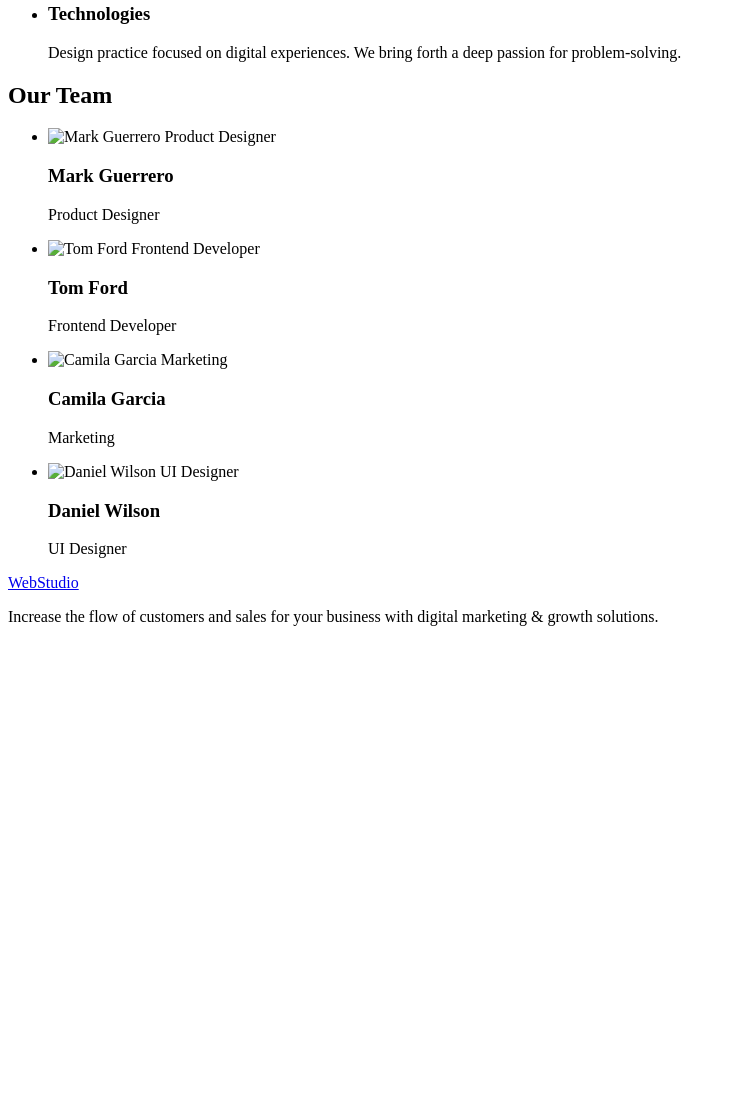
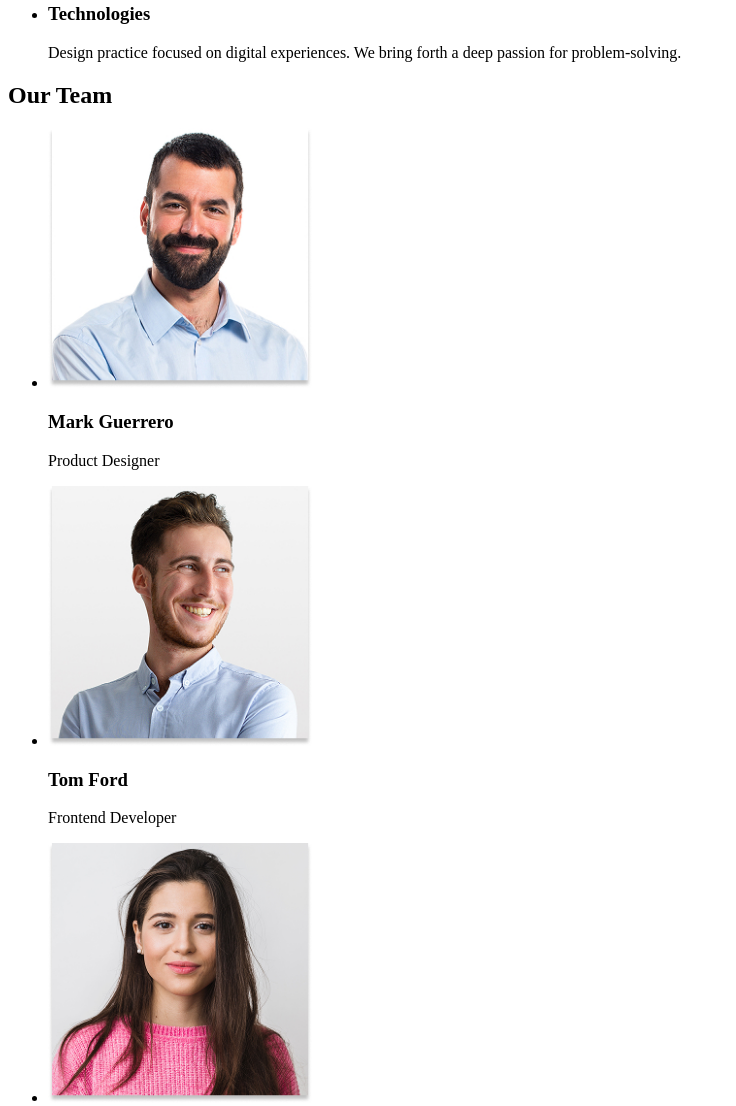
Before and after one commit to Mykola1812-hub/goit-markup-hw-01, a plain HTML site: page index.html in a window 1280 px wide. Shown: the part 532-1638 px from the top of the page, without its empty margins (0-736 px from the left). Before the commit the page ends 1174 px from the top, so only its background shows below. Drawn offline with Linux system fonts and the light colour scheme.

Commit message:
update index html file

```diff
--- a/index.html
+++ b/index.html
@@ -72,25 +72,25 @@
             <h2>Our Team</h2>
             <ul>
                 <li>
-                    <img src="./image/people/MG.jpg" alt="Mark Guerrero Product Designer" width="264" height="260">
+                    <img src="./images/people/MG.jpg" alt="Mark Guerrero Product Designer" width="264" height="260">
                     <h3>Mark Guerrero</h3>
                     <p>Product Designer</p>
                 </li>
 
                 <li>
-                    <img src="./image/people/TM.jpg" alt="Tom Ford Frontend Developer" width="264" height="260">
+                    <img src="./images/people/TM.jpg" alt="Tom Ford Frontend Developer" width="264" height="260">
                     <h3>Tom Ford</h3>
                     <p>Frontend Developer</p>
                 </li>
 
                 <li>
-                    <img src="./image/people/CG.jpg" alt="Camila Garcia Marketing" width="264" height="260">
+                    <img src="./images/people/CG.jpg" alt="Camila Garcia Marketing" width="264" height="260">
                     <h3>Camila Garcia</h3>
                     <p>Marketing</p>
                 </li>
 
                 <li>
-                    <img src="./image/people/DW.jpg" alt="Daniel Wilson UI Designer" width="264" height="260">
+                    <img src="./images/people/DW.jpg" alt="Daniel Wilson UI Designer" width="264" height="260">
                     <h3>Daniel Wilson</h3>
                     <p>UI Designer</p>
                 </li>
```
